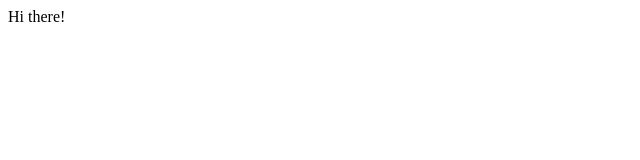
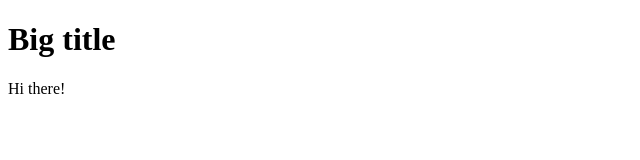
Before and after one commit to tiffanyhuynh/tiffanyhuynh.github.io, a plain HTML site: page index.html in a window 1280 px wide. Shown: the whole page, without its empty margins (0-640 px from the left). Drawn offline with Linux system fonts and the light colour scheme.

Commit message:
add heading

```diff
--- a/index.html
+++ b/index.html
@@ -2,9 +2,10 @@
 <html lang="en">
   <head>
     <meta charset="UTF-8">
-    <title>Tiffany Huynh</title>
+    <title>Homepage</title>
   <head>
   <body>
-    Hi there!
+    <h1>Big title</h1>
+    <p>Hi there!</p>
   </body>
 </html>
```
